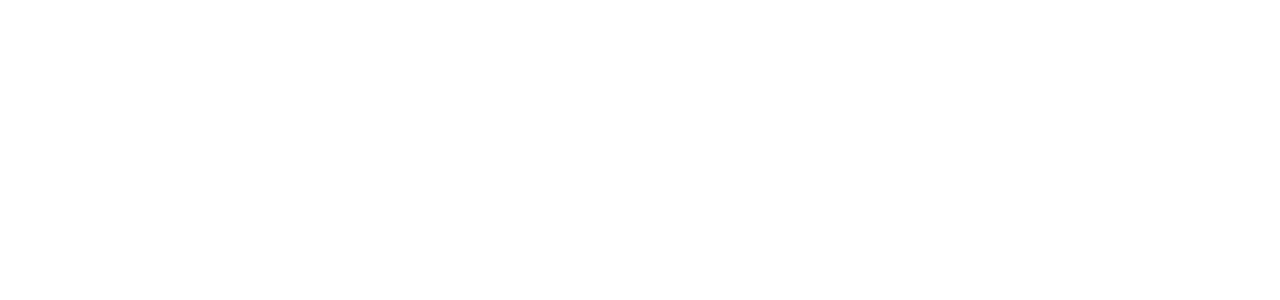
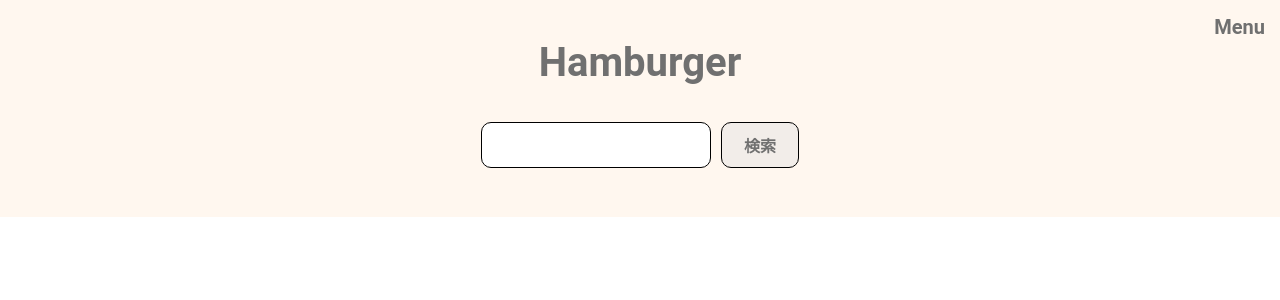
Before and after one commit to Kazu-12/hamburger-sample, a PHP site: page / in a window 1280 px wide. Before the commit the part shown is empty. Shown: the top 300 px of the page. Run offline with PHP 8.4, Linux system fonts and the light colour scheme.

Commit message:
html cssでスマホサイズのheaderコーディング完了

```diff
--- a/css/style.css
+++ b/css/style.css
@@ -319,4 +319,60 @@ progress {
 [aria-disabled='true'] {
   cursor: default;
 }
+
+.l-header {
+  width: 100%;
+  height: 217px;
+  background-color: #FFF7EF;
+}
+
+.c-button__menu {
+  display: flex;
+  justify-content: flex-end;
+}
+
+.c-button__menu a {
+  width: auto;
+  color: #707070;
+  font-family: roboto;
+  font-weight: bold;
+  font-size: 20px;
+  padding-top: 15px;
+  padding-right: 15px;
+}
+
+.p-header__title {
+  color: #707070;
+  font-family: roboto;
+  font-weight: bold;
+  font-size: 40px;
+  display: flex;
+  justify-content: center;
+}
+
+.p-search {
+  margin-top: 36px;
+  display: flex;
+  justify-content: center;
+}
+
+.p-search__box {
+  background-color: #fff;
+  border: 1px solid #000;
+  width: 230px;
+  height: 46px;
+  margin-right: 10px;
+  border-radius: 10px;
+}
+
+.p-search__button {
+  background-color: #F2EDE9;
+  border: 1px solid #000;
+  width: 78px;
+  height: 46px;
+  color: #707070;
+  font-family: roboto;
+  font-weight: bold;
+  border-radius: 10px;
+}
 /*# sourceMappingURL=style.css.map */
--- a/index.html
+++ b/index.html
@@ -7,3 +7,14 @@
     <link rel="stylesheet" href="./css/style.css">
 
 </head>
+<body>
+    <header class="l-header">
+        <div class="c-button__menu"><a>Menu</a></div>
+        <h1 class="p-header__title">Hamburger</h1>
+        <div class="p-search">
+            <input class="p-search__box" type="text" name="search">
+            <input class="p-search__button" type="submit" value="検索">
+        </div>
+
+    </header>
+</body>
--- a/scss/style.scss
+++ b/scss/style.scss
@@ -1,4 +1,59 @@
 /*======================================
 Foundation
 ========================================*/
-@import "./foundation/reset"
+@import "./foundation/reset";
+@import "./foundation/mixin";
+
+.l-header{
+    width: 100%;
+    height: 217px;
+    background-color: #FFF7EF;
+}
+
+.c-button__menu{
+    display: flex;
+    justify-content: flex-end;
+    a{
+        width: auto;
+        color: #707070;
+        font-family: roboto;
+        font-weight: bold;
+        font-size: 20px;
+        padding-top: 15px;
+        padding-right: 15px;
+    }
+}
+
+
+.p-header__title{
+    color: #707070;
+    font-family: roboto;
+    font-weight: bold;
+    font-size: 40px;
+    display: flex;
+    justify-content: center;
+}
+
+.p-search{
+    margin-top: 36px;
+    display: flex;
+    justify-content: center;
+    &__box{
+        background-color: #fff;
+        border: 1px solid #000;
+        width: 230px;
+        height: 46px;
+        margin-right: 10px;
+        border-radius: 10px;
+    }
+    &__button{
+        background-color: #F2EDE9;
+        border: 1px solid #000;
+        width: 78px;
+        height: 46px;
+        color: #707070;
+        font-family: roboto;
+        font-weight: bold;
+        border-radius: 10px;
+    }
+}
```
Also changed, not shown: 1 other file.
